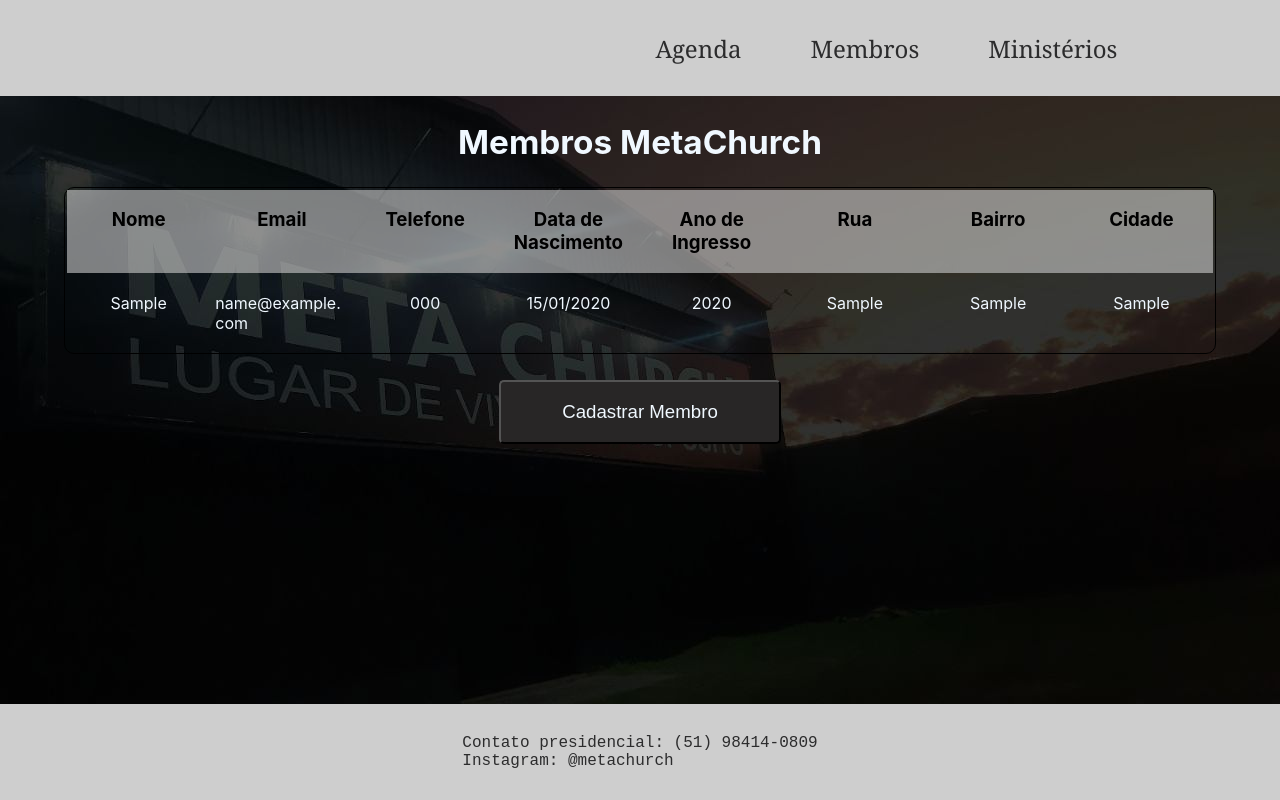
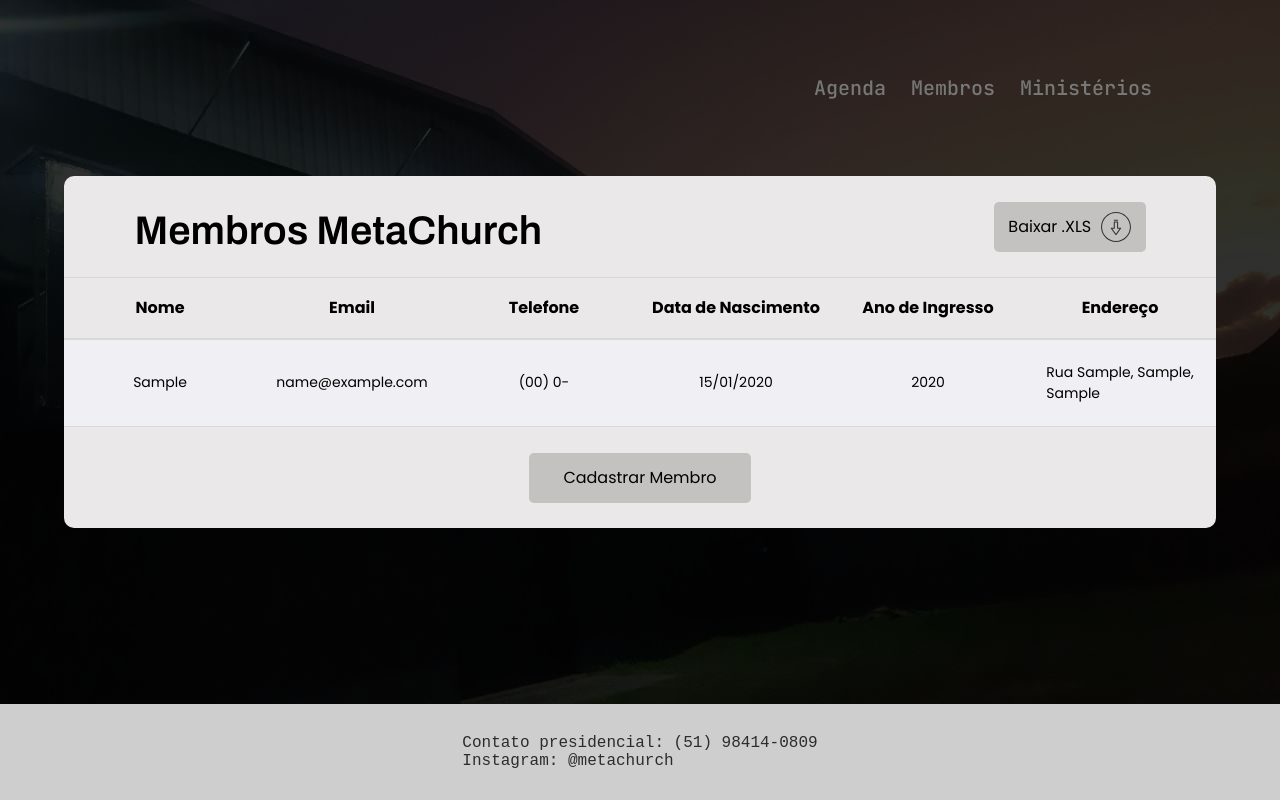
Before and after one commit to guinhosilveira/ControleMetaChurch, a PHP site: page /Membros.php in a window 1280 px wide. Run offline with PHP 8.4, Linux system fonts and the light colour scheme; the visitor is signed in with stand-in values (Sample User, id 1); tables that the repository leaves empty hold one stand-in row (values such as "Sample post").

Commit message:
Add files via upload
Refatoração na tela de membros.

```diff
--- a/CSS/Cadastro.css
+++ b/CSS/Cadastro.css
@@ -15,6 +15,7 @@
     background-repeat: no-repeat;
 
     font-family: 'Poppins', sans-serif;
+    font-size: 1.6rem;
 }
 
 nav {
@@ -200,7 +201,7 @@
     width: 40%;
     height: 50%;
 
-    background-color: #c4c1c1;
+    background-color: #C4C1C1;
     border: none;
     border-radius: 1rem;
 
--- a/CSS/CadastroMembro.css
+++ b/CSS/CadastroMembro.css
@@ -13,6 +13,8 @@
     background-size: 100% 100%;
     background-attachment: fixed;
     background-repeat: no-repeat;
+
+    font-size: 1.6rem;
 }
 
 body, button {
--- a/CSS/Index.css
+++ b/CSS/Index.css
@@ -17,6 +17,7 @@
 
     text-align: center;
     font-family: 'Mulish', sans-serif;
+    font-size: 1.6rem;
     color: #d8e5f0;
 }
 
--- a/CSS/Membros.css
+++ b/CSS/Membros.css
@@ -1,122 +1,193 @@
+* {
+    margin: 0;
+    padding: 0;
+    box-sizing: border-box;
+}
+
+:root {
+    font-size: 62.5%;
+}
+
 html {
     height: 100%;
-    min-height: 100%;
 }
 
-body{
+body, .content {
+    min-height: 100%;
+    position: relative;
+}
+
+body {
     background-image: url(../assets/Fundo.jpg);
-    background-position-y: 25%;
-    background-size: 100% auto;
+    background-size: 100% 100%;
     background-attachment: fixed;
     background-repeat: no-repeat;
 
-    display: flex;
-    min-height: 100%;
-    flex-direction: column;
-
-    margin: 0;
-    font-family: 'Inter', sans-serif;
+    font-size: 1.6rem;
 }
 
-header{
-    height: 12vh;
+body, button {
+    font-family: 'Poppins', sans-serif;
+}
+
+button {
+    height: 5rem;
+
+    background-color: #C4C1C1;
+    border-radius: .5rem;
+    border: none;
+
+    font-size: 1.6rem;
+
+    cursor: pointer;
+    transition: 300ms;
+}
+
+button:hover {
+    opacity: .7;
+}
+
+nav {
+    height: 22vh;
+    padding-right: 10%;
 
     display: flex;
     align-items: center;
     justify-content: end;
 
-    padding-right: 10%;
-
-    background-color: #CECECE;
+    font-family: 'JetBrains Mono', monospace;
+    font-size: 2rem;
 }
 
-header a{
-    margin: 0 3%;
+ul {
+    list-style: none;
 
-    text-decoration: none;
-    color: rgb(44, 44, 45);
-    font-size: 18pt;
-    font-family: Georgia, 'Times New Roman', Times, serif;
+    display: flex;
+    gap: 2.5rem;
 }
 
-header a:hover{
+nav ul li a {
     text-decoration: none;
-    color: rgb(127, 131, 133);
-    font-size: 19pt;
-    font-family: Georgia, 'Times New Roman', Times, serif;
+    color: #787878;
+}
+
+nav ul li a:hover {
+    color: #646363;
 }
 
 main {
     width: 100%;
+}
 
-    color: aliceblue;
+.content {
+    margin-bottom: 10%;
 
     display: flex;
-    align-items: center;
-    justify-content: center;
     flex-direction: column;
-}
-
-h1 {
-    font-size: 25pt;
-    margin: 2% 0;
 
     animation: fromTop 1.2s backwards;
     animation-delay: .1s;
 }
 
-table {
+.title-wrapper{
     width: 90%;
-    border-radius: 10px;
-    border: 0.1px solid #000000;
-    padding: 0;
+    margin: 0 auto;
+    padding: 2% 5.5%;
+
+    display: flex;
+    justify-content: space-between;
+    align-items: end;
+
+    background-color: #EAE8E8;
+    border-radius: 1rem 1rem 0 0;
+    border-bottom: 1px solid #D8D8DB;
+}
+
+h1 {
+    width: fit-content;
+
+    font-family: 'Archivo', sans-serif;
+    font-size: clamp(3rem, 4rem, 4.5rem);
+    font-weight: normal;
 
     animation: fromTop 1.2s backwards;
     animation-delay: .1s;
 }
 
+.btDownload {
+    width: 15%;
+
+    display: flex;
+    align-items: center;
+    justify-content: center;
+    gap: 1rem;
+}
+
+table {
+    width: 90%;
+    margin: 0 auto;
+
+    border: none;
+    border-collapse: collapse;
+}
+
 thead {
     width: 100%;
-    background-color: rgba(206, 206, 206, 0.6);
 
-    font-size: 14pt;
-    color: #000000;
+    background-color: #EAE8E8;
+    border-bottom: 1px solid #D8D8DB;
 
+    font-size: 1.6rem;
+    color: #000;
 }
 
 tbody {
     width: 100%;
 
-    font-size: 12pt;
+    background-color:  #F0F0F4;;
+
+    font-size: 1.4rem;
 }
 
 tr {
-    display: flex;
-
     width: 100%;
     padding: 1.5% 0;
+
+    display: flex;
+    align-items: center;
+
+    border-bottom: 1px solid #D8D8DB;
 }
 
 th {
     width: 100%;
 
     display: flex;
+    align-items: center;
     justify-content: center;
 }
 
 td {
     width: 100%;
+    padding: .5rem 0;
+
     display: flex;
+    justify-content: center;
 
     word-break: break-all;
+}
 
-    padding: 1px 5px;
-    justify-content: center;
+.button {
+    width: 90%;
+    margin: 0 auto 10%;
+    padding: 2% 5.5%;
+
+    background-color: #EAE8E8;
+    border-radius: 0 0 1rem 1rem;
 }
 
 form {
     width: 100%;
-    margin: 2% 0;
     text-align: center;
 
     animation: fromTop 1.2s backwards;
@@ -124,31 +195,20 @@
 }
 
 .butCad {
-    height: 4rem;
     width: 22%;
-
-    margin: 0% 3%;
-    border-radius: 5px;
-
-    font-size: 14pt;
-    color: aliceblue;
-
-    background-color: rgb(40, 38, 38);
-    cursor: pointer;
-
-    animation: fromTop 1.2s backwards;
-    animation-delay: .1s;
 }
 
 footer{
-    display: flex;
-    margin-top: auto;
-
     height: 12vh;
     width: 100%;
 
+    display: flex;
     align-items: center;
     justify-content: center;
+
+    position: absolute;
+    bottom: 0;
+
     background-color: #CECECE;
 }
 
--- a/Views/Membros.php
+++ b/Views/Membros.php
@@ -12,6 +12,10 @@
 <!DOCTYPE html>
 <html lang="PT-BR">
 <head>
+    <link rel="preconnect" href="https://fonts.googleapis.com">
+    <link rel="preconnect" href="https://fonts.gstatic.com" crossorigin>
+    <link href="https://fonts.googleapis.com/css2?family=Archivo:wght@600;700&family=Dosis:wght@500;700&family=Inter:wght@400;700&family=JetBrains+Mono:wght@500;700&family=Mulish:wght@400;700&family=Open+Sans:wght@400;700&family=Poppins:wght@400;700&display=swap" rel="stylesheet">
+
     <meta charset="UTF-8">
     <meta name="viewport" content="width=device-width, initial-scale=1.0">
 
@@ -21,21 +25,37 @@
 </head>
 <body>
 
-    <header>
+    <nav>
 
-        <a href="../Views/Agenda.php">Agenda</a>
-        <a href="../Views/Membros.php">Membros</a>
-        <a href="../Views/GruposMinisteriais.php">Ministérios</a>
+        <ul>
+            <li><a href="../Views/Agenda.php">Agenda</a></li>
+            <li><a href="../Views/Membros.php">Membros</a></li>
+            <li><a href="../Views/GruposMinisteriais.php">Ministérios</a></li>
+        </ul>
 
-    </header>
+    </nav>
 
     <main>
+
+        <div class="content">
+
+            <div class="title-wrapper">
 
                 <h1>
 
                     Membros MetaChurch
 
                 </h1>
+
+                <button class="btDownload">
+                    Baixar .XLS
+                    <img
+                        src="../assets/download.svg"
+                        alt="Flecha apontando para baixo indicando possível download"
+                    />
+                </button>
+
+            </div>
 
             <table>
 
@@ -46,9 +66,7 @@
                     <th> Telefone </th>
                     <th> Data de Nascimento </th>
                     <th> Ano de Ingresso </th>
-                <th> Rua </th>
-                <th> Bairro </th>
-                <th> Cidade </th>
+                    <th> Endereço </th>
 
                 </thead>
 
@@ -62,14 +80,12 @@
 
                             echo '<td>' .$value['nm_membro']. '</td>';
                             echo '<td>' .$value['email']. '</td>';
-                        echo '<td>' .$value['telefone']. '</td>';
+                            echo '<td> (' .substr($value['telefone'], 0, 2). ') ' .substr($value['telefone'], 2, 5). '-' .substr($value['telefone'], 7, 4).'</td>';
                             echo '<td>' .substr($value['dt_nasc'], 8, 10). '/'
                                         .substr($value['dt_nasc'], 5, 2). '/'
                                         .substr($value['dt_nasc'], 0, 4).  '</td>';
                             echo '<td>' .substr($value['ingresso'], 0, 4). '</td>';
-                        echo '<td>' .$value['rua']. '</td>';
-                        echo '<td>' .$value['bairro']. '</td>';
-                        echo '<td>' .$value['cidade']. '</td>';
+                            echo '<td> Rua ' .$value['rua']. ', ' .$value['bairro']. ', <br>' .$value['cidade']. '</td>';
 
                         echo '</tr>';
 
@@ -79,21 +95,27 @@
 
                 </tbody>
 
+
             </table>
 
             <?php
 
                 if (isset($_SESSION['adm'])) {
 
-                echo "<form action='CadastroMembro.php' method='POST'>";
+                    echo '<div class="button">';
 
-                    echo "<button class='butCad' type='submit'>Cadastrar Membro</button>";
+                        echo '<form action="./CadastroMembro.php" method="POST">';
 
-                echo "</form>";
+                            echo '<button class="butCad" type="submit">Cadastrar Membro</button>';
 
+                        echo '</form>';
+
+                    echo '</div>';
                 }
 
             ?>
+
+        </div>
 
     </main>
 
```
Also changed, not shown: CSS/Login.css (+8 -7 lines), Text/documantation.md (+2 -2 lines), assets/download.svg (added). Lines whose indentation alone changed are shown as unchanged.
